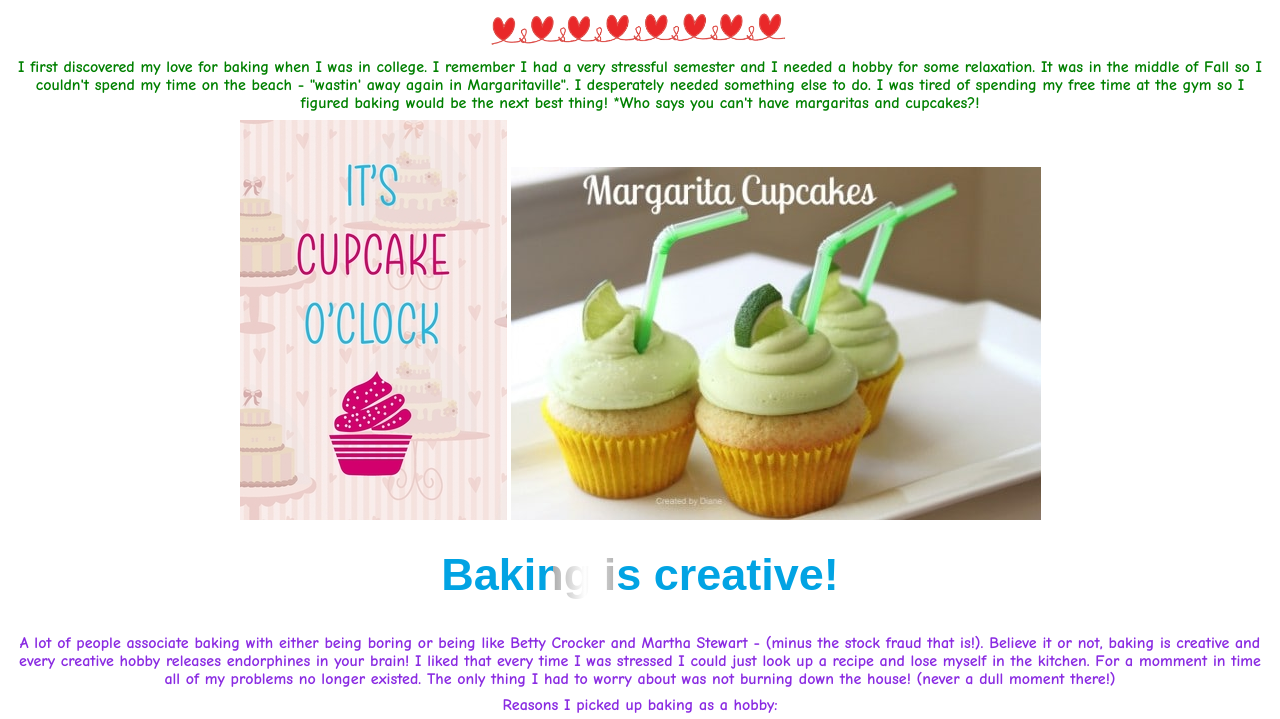
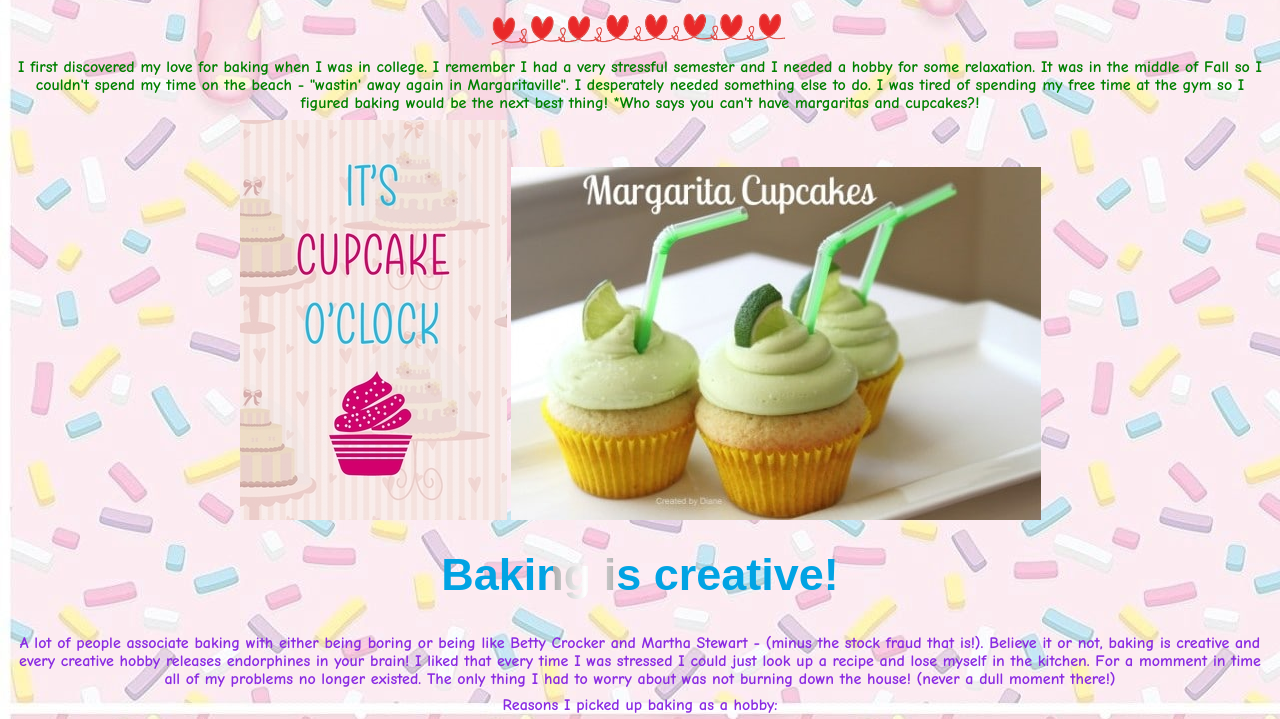
Before and after one commit to PHL-LC101-April22/js-assignment-4-html-me-something-BWilliams07, a website: page index.html in a window 1280 px wide. Shown: the part 333-1052 px from the top of the page. Drawn offline with Linux system fonts and the light colour scheme.

Commit message:
changed image title

```diff
--- a/styles.css
+++ b/styles.css
@@ -1,6 +1,6 @@
 /* Write your CSS here! */
 body {
-   background-image: url('../js-assignment-4-html-me-something-BWilliams07/Images/bgit aking.jpg');
+   background-image: url('../js-assignment-4-html-me-something-BWilliams07/Images/baking.jpg');
    text-align: center;
  }
 
```
